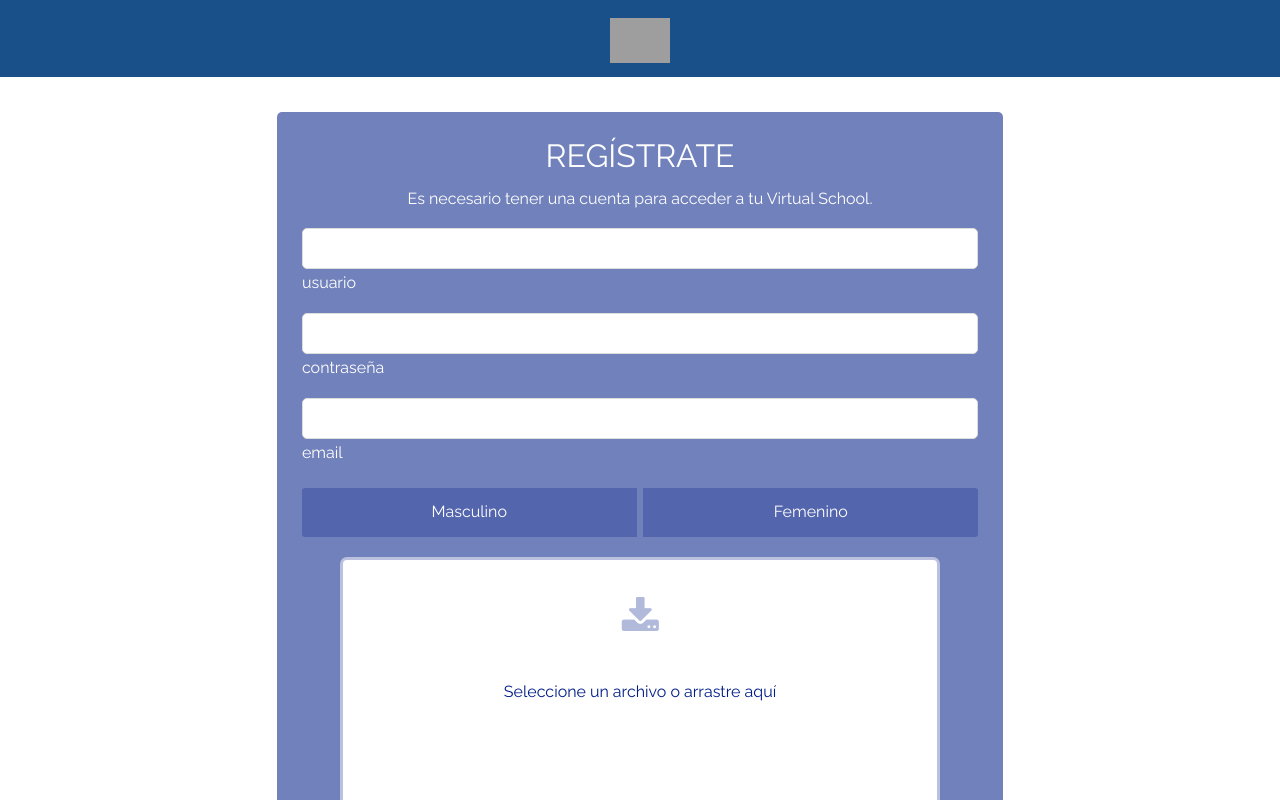
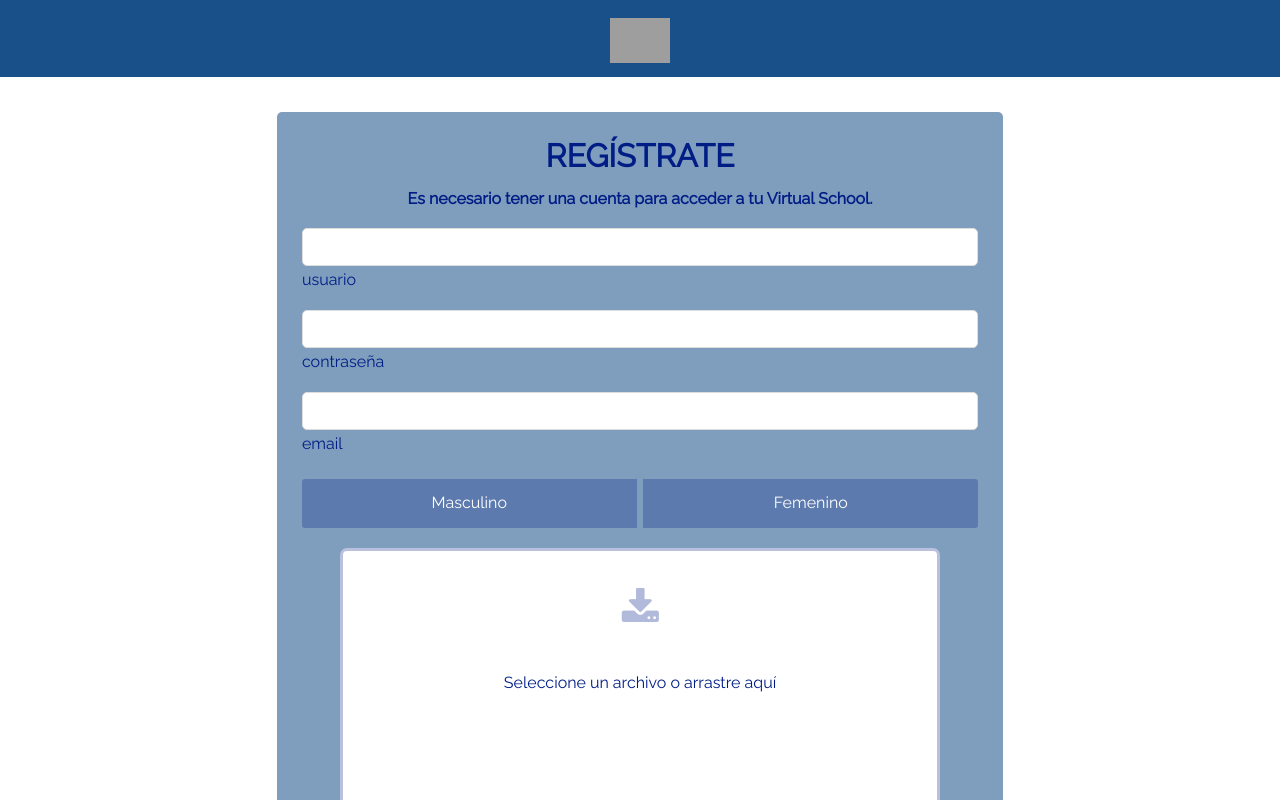
Before and after one commit to 12jaime12/VirtualSchool, a React (Vite) app: page /register in a window 1280 px wide. Shown: the top 800 px of the page. Built offline with nearby package versions, Linux system fonts and the light colour scheme; grey boxes are pictures that could not be loaded.

Commit message:
diseñorefister

```diff
--- a/src/components/Switchs.jsx
+++ b/src/components/Switchs.jsx
@@ -31,7 +31,7 @@ export const SwitchRol = ({ rol, curso }) => {
           <ul>
             <li>
               <Link to="/dashboard/notasActual" className="link">
-                <p>ver notas curso {curso}</p>
+                <p>Ver notas curso {curso}</p>
               </Link>
             </li>
             <li>
--- a/src/pages/Register/Register.css
+++ b/src/pages/Register/Register.css
@@ -22,6 +22,8 @@ body {
 
 a {
   text-decoration: none;
+  color: #001d86;
+  font-weight: bolder;
 }
 
 #container {
@@ -32,7 +34,7 @@ a {
 
 .form-wrap {
   margin-top: 2rem;
-  background: #001d868e;
+  background: #1a50898e;
   padding: 15px 25px 30px;
   color: white;
   border-radius: 5px;
@@ -41,11 +43,8 @@ a {
 .form-wrap h1,
 .form-wrap p {
   text-align: center;
-  color: white;
-}
-
-.form-wrap h1{
-  font-weight: 100;
+  color: #001d86;
+  font-weight: bolder;
 }
 
 .form-wrap .form-group {
@@ -53,7 +52,7 @@ a {
 }
 
 .form-wrap .form-group label {
-  color: white;
+  color: #001d86;
   font-weight: normal;
 }
 
@@ -63,7 +62,6 @@ a {
   border: #ddd 1px solid;
   border-radius: 5px;
   font-family: inherit;
-  font-size: inherit;
   caret-color: #001d86;
 }
 
@@ -80,7 +78,6 @@ a {
   cursor: pointer;
   border-radius: 5px;
   font-family: inherit;
-  font-size: inherit;
 }
 
 .form-wrap .btn:hover {
@@ -135,10 +132,12 @@ input[type="radio"] {
 .sexo .masculino {
   border-radius: 3px 0 0 3px;
   color: white !important;
+
 }
 .sexo .femenino {
   border-radius: 0 3px 3px 0;
   color: white !important;
+
 }
 
 .label-radio {
@@ -154,9 +153,7 @@ input[type="radio"]:checked + .label-radio {
   color: #fff !important;
 }
 
-a {
-  color: #001d86;
-}
+
 
 a:hover{
   color: #001d86;
```
